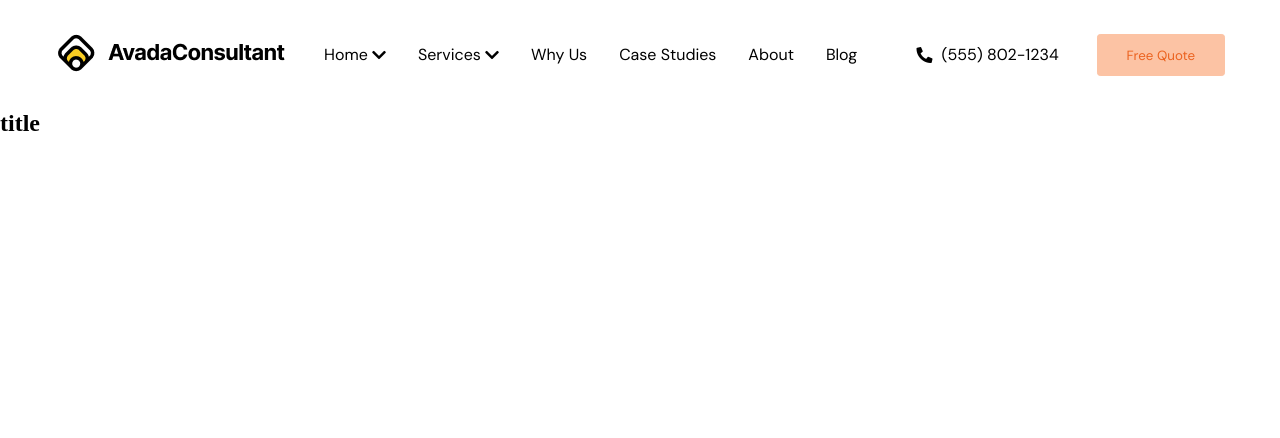
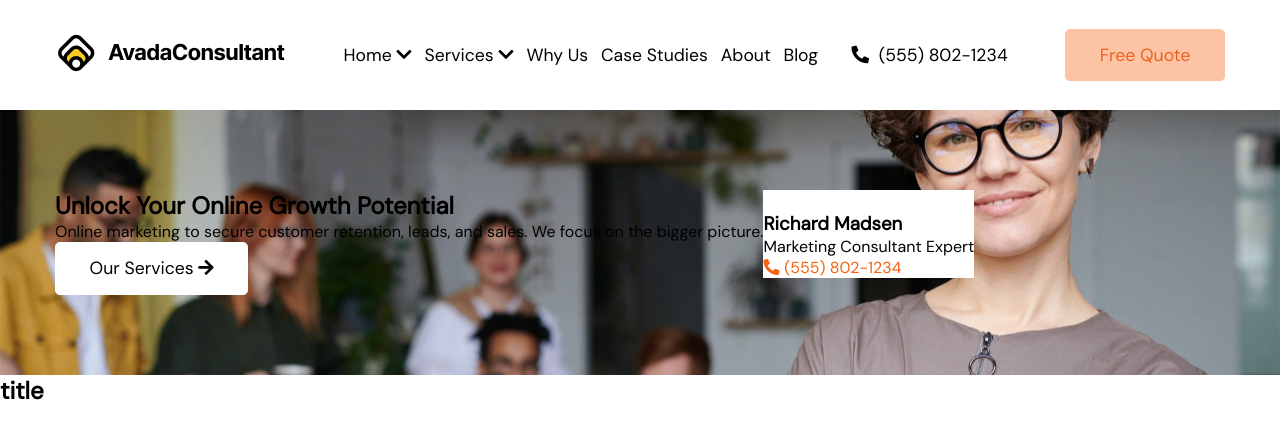
Before and after one commit to parisking93/proj-html-vuejs, a Vue app: page / in a window 1280 px wide. Shown: the top 438 px of the page. Built offline with nearby package versions, Linux system fonts and the light colour scheme.

Commit message:
init cardCallBack

```diff
--- /dev/null
+++ b/src/components/CardCallBack.vue
@@ -0,0 +1,46 @@
+<template>
+  <div class="card">
+      <div class="box-image">
+          <img src="#" alt="">
+      </div>
+        <h3>Richard Madsen</h3>
+        <span>Marketing Consultant Expert</span>
+        <div class="box-phone">
+            <i class ='phone' :class="phoneIcon"></i>
+            <span>{{phoneNumber}}</span>
+        </div>
+    </div>
+</template>
+
+<script>
+import { bus } from '../main.js';
+export default {
+    name :'CardCallBack',
+    data(){
+        return {
+            phoneNumber : '',
+            phoneIcon : ''
+        }
+    },
+    created() {
+        bus.$on('sending',(numberPhone,iconPhone)=>{
+        this.phoneNumber = numberPhone;
+        this.phoneIcon = iconPhone;
+      });
+    }
+}
+</script>
+
+<style lang="scss" scoped>
+  @import '@/styles/variabilesColors.scss';
+  @import '@/styles/flex.scss';
+  @import '@/styles/commons.scss';
+  @import '@/styles/buttons.scss';
+  @import '@/styles/commonsClass.scss';
+    .card {
+        background-color: $white;
+        .box-phone {
+            color: $orangeLight;
+        }
+    }
+</style>
--- a/src/components/Header.vue
+++ b/src/components/Header.vue
@@ -1,5 +1,5 @@
 <template>
-  <nav>
+  <nav class='container'>
       <a href="#" id="box-logo">
         <img src="@/assets/logo.png" alt="marketing">
       </a>
@@ -12,9 +12,9 @@
             </a>
           </template>
           <template v-else-if="index == linkNav.length - 1">
-            <a class="last" :class="links.linkActive" href="#">
-            <i class="phone fas fa-phone-alt"></i>
-            {{links.name}}
+            <a class="last" :class="links.linkActive" href="#" >
+              <i class="phone" :class="links.icon"></i>
+              {{links.name}}
             </a>
           </template>
           <a v-else  :class="links.linkActive" href="#">{{links.name}}</a>
@@ -27,6 +27,7 @@
 
 <script>
 import "@fontsource/dm-sans";
+import { bus } from '../main.js';
 export default {
     name: 'Header',
     data() {
@@ -57,11 +58,20 @@ export default {
         },
          {
           name : '(555) 802-1234',
-          linkActive : ''
+          linkActive : '',
+          icon : 'fas fa-phone-alt'
+
         }]
       }
+    },
+     mounted() {
+      let numberPhone = this.linkNav[this.linkNav.length -1].name;
+      let iconPhone = this.linkNav[this.linkNav.length -1].icon
+      bus.$emit('sending', numberPhone, iconPhone);
     }
+
 }
+
 </script>
 
 <style lang="scss" scoped>
@@ -69,25 +79,21 @@ export default {
   @import '@/styles/flex.scss';
   @import '@/styles/commons.scss';
   @import '@/styles/buttons.scss';
+  @import '@/styles/commonsClass.scss';
 
-  *{
-    font-family: "DM Sans"
-  }
 
   nav {
     @include flex-space-center;
 
     height: 110px;
-    max-width: 1170px;
-    margin: auto;
-
     li {
       display: inline-block;
       cursor: pointer;
       a {
-        margin: $margin03;
-        padding: 0.7rem 0.7rem;
-        color: black;
+        font-size: $font-size-2;
+        margin: $margin-3;
+        padding: 0.6rem 0.1rem;
+        color: $dark;
         text-transform: capitalize;
         &:hover{
           color: $orangeLight;
@@ -96,21 +102,14 @@ export default {
         }
 
       }
-      .last {
-          margin-left: 2rem;
-          .phone{
-            margin-right: 0.3rem
-          }
-      }
     }
     button {
       @include buttonColorInverse($orangeDark,$orangeLight,lighten($orangeLight,30%));
-      padding: $padding-medium;
-      border-radius: 0.2rem;
-      text-transform: capitalize;
 
+      font-size: $font-size-2;
+      padding: $padding-big;
       &:hover {
-        color: white;
+        color: $white;
       }
 
     }
--- a/src/components/Main.vue
+++ b/src/components/Main.vue
@@ -1,8 +1,7 @@
 <template>
   <div>
-      <!-- section da 1 a 4 penso v-for  -->
-        <!-- v-if numero section -->
-        <section>
+        <section class="jumbo">
+          <SectionTxtImg/>
             <!-- componente cardtesto
             componente cardimg -->
         </section>
@@ -38,11 +37,21 @@
 </template>
 
 <script>
+import SectionTxtImg from '@/components/SectionTxtImg.vue'
 export default {
-    name: 'Main'
+    name: 'Main',
+    components :{
+      SectionTxtImg
+    }
 }
 </script>
 
-<style>
+<style lang="scss" scoped>
+  .jumbo {
+    background-image: url('../assets/marketing-intro.jpg');
+    background-position: center;
+    background-size: cover;
+    padding: 5rem  2rem;
+  }
 
 </style>
--- /dev/null
+++ b/src/components/SectionTxtImg.vue
@@ -0,0 +1,52 @@
+<template>
+  <div class="container jumbotron">
+      <div>
+            <h2>Unlock Your Online Growth Potential</h2>
+            <p>
+            Online marketing to secure customer retention, leads, and sales. We focus on the bigger picture.
+            </p>
+            <button>
+              our services
+              <i class="fas fa-arrow-right"></i>
+            </button>
+      </div>
+      <div>
+          <CardCallBack/>
+      </div>
+  </div>
+</template>
+
+<script>
+import CardCallBack from '@/components/CardCallBack.vue'
+export default {
+    name : 'SectionTxtImg',
+    components : {
+        CardCallBack
+    }
+}
+
+</script>
+
+<style lang="scss" scoped>
+    @import '@/styles/variabilesColors.scss';
+    @import '@/styles/flex.scss';
+    @import '@/styles/commons.scss';
+    @import '@/styles/buttons.scss';
+    .jumbotron {
+        display: flex;
+        button {
+            @include buttonColorTrasparent($dark,$white,$white);
+
+            font-size: $font-size-2;
+            padding: $padding-big;
+            &:hover {
+                color: $white;
+
+            }
+
+        }
+    }
+
+
+
+</style>
--- a/src/main.js
+++ b/src/main.js
@@ -2,6 +2,7 @@ import Vue from 'vue'
 import App from './App.vue'
 import '@fortawesome/fontawesome-free/css/all.css'
 
+export const bus = new Vue( )
 Vue.config.productionTip = false
 
 new Vue({
--- a/src/styles/buttons.scss
+++ b/src/styles/buttons.scss
@@ -4,8 +4,23 @@
     border: 1px solid $borderColor;
     cursor : pointer;
     transition: all 0.3s ease;
+    border-radius: 0.3rem;
+    text-transform: capitalize;
     &:hover {
         background-color: lighten($backgroundColor,30%);
+    }
+
+}
+@mixin buttonColorTrasparent ($color,$backgroundColor,$borderColor: #000) {
+    color : $color;
+    background-color: lighten($backgroundColor,30%);
+    border: 1px solid $borderColor;
+    cursor : pointer;
+    transition: all 0.3s ease;
+    border-radius: 0.3rem;
+    text-transform: capitalize;
+    &:hover {
+        background-color: transparent;
     }
 
 }
@@ -15,17 +30,22 @@
     border: 1px solid $borderColor;
     cursor : pointer;
     transition: all 0.3s ease;
+    border-radius: 0.3rem;
+    text-transform: capitalize;
     &:hover {
         background-color: $backgroundColor;
     }
 
 }
+
 @mixin buttonColorDarken ($color,$backgroundColor,$borderColor: #000) {
     color : $color;
     background-color: $backgroundColor;
     border: 1px solid $borderColor;
     cursor : pointer;
     transition: all 0.3s ease;
+    border-radius: 0.3rem;
+    text-transform: capitalize;
     &:hover {
         background-color: darken($backgroundColor,30%);
     }
--- a/src/styles/commons.scss
+++ b/src/styles/commons.scss
@@ -2,6 +2,12 @@
     padding: 0;
     margin: 0;
     box-sizing: border-box;
+    font-family: "DM Sans"
+
+}
+.container {
+    max-width: 1170px;
+    margin: auto;
 }
 ul {
     list-style: none;
@@ -11,4 +17,13 @@ a {
 }
 $padding-small : 0.5rem 1.2rem;
 $padding-medium : 0.7rem 1.8rem;
-$margin03 : 0.3rem;
+$padding-big : 0.9rem 2.1rem;
+
+$margin-3 : 0.3rem;
+
+
+
+$font-size-1 :1rem ;
+$font-size-2 :1.1rem ;
+$font-size-1 :1.2rem ;
+$font-size-1 :1.5rem ;
--- /dev/null
+++ b/src/styles/commonsClass.scss
@@ -0,0 +1,7 @@
+.last {
+    margin-left: 1.6rem;
+
+}
+.phone{
+  margin-right: 0.3rem
+}
--- a/src/styles/variabilesColors.scss
+++ b/src/styles/variabilesColors.scss
@@ -1,3 +1,4 @@
 $orangeLight : #f76210;
 $orangeDark : #eb621f;
 $white : #ffffff;
+$dark : #000
```
Also changed, not shown: src/assets/marketing-intro.jpg (added).
